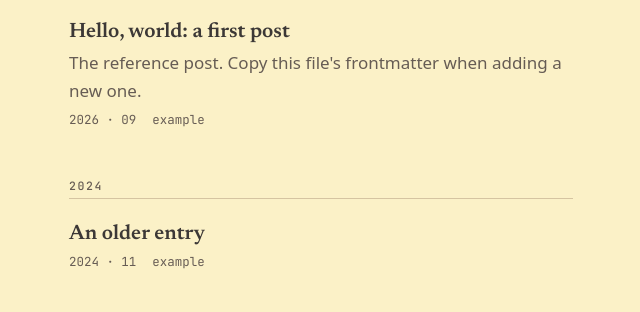
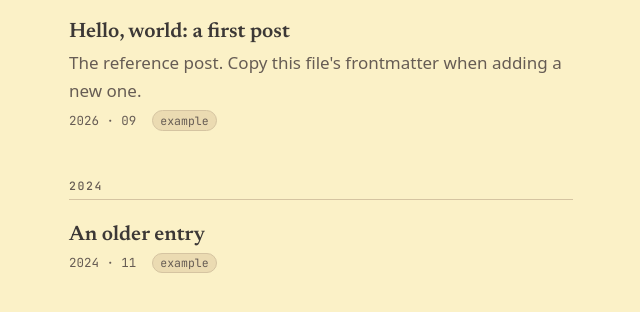
Before and after one commit to Sir-Arsewhoop/Sir-Arsewhoop.github.io, a Jekyll site: the page built from index.html, in a window 1280 px wide. Shown: the part 197-509 px from the top of the page, without its empty margins (319-959 px from the left). Built offline with Jekyll 4.4.1, drawn with Linux system fonts in a browser that asks for light colours.

Commit message:
feat: jelly chips for tags with defined-state fallbacks
Bridges eleven Jelly theme tokens, not the original nine. A default
jelly-chip paints its body on a canvas from --jelly-color-background-neutral
rather than from -surface, so leaving neutral unbridged rendered a blue-grey
pill on a gruvbox page while every assertion still passed. Caught by
inspecting the live page, not by a test; tokens.test.mjs now asserts the
bridge list stays complete.

Verified in the browser: canvas centre pixel is rgb(60,56,54) in dark and
rgb(235,219,178) in light, both exactly --bg-lift, which confirms D4
empirically. With the script tag removed the element stays undefined and
picks up the :not(:defined) rule, rendering a flat gruvbox pill with the
label still legible.

Co-Authored-By: Claude Opus 5 <noreply@anthropic.com>

```diff
--- a/_includes/head.html
+++ b/_includes/head.html
@@ -12,5 +12,7 @@
 
 <link rel="icon" href="{{ '/assets/favicon.svg' | relative_url }}" type="image/svg+xml">
 
+<script type="module" src="https://jelly-ui.com/package.js"></script>
+
 {%- seo title=false -%}
 {%- feed_meta -%}
--- a/_includes/index-list.html
+++ b/_includes/index-list.html
@@ -25,7 +25,7 @@
         <p class="meta">
           <span>{{ post.date | date: "%Y · %m" }}</span>
           {%- for tag in post.tags %}
-          <span>{{ tag }}</span>
+          <jelly-chip>{{ tag }}</jelly-chip>
           {%- endfor %}
         </p>
       </li>
--- a/_includes/post-meta.html
+++ b/_includes/post-meta.html
@@ -9,7 +9,7 @@
 <p class="meta">
   <span>{{ p.date | date: "%-d %B %Y" }}</span>
   {%- for tag in p.tags %}
-  <span>{{ tag }}</span>
+  <jelly-chip>{{ tag }}</jelly-chip>
   {%- endfor %}
   {%- if include.reading_time %}
   <span>{{ p.content | number_of_words | divided_by: 200 | plus: 1 }} min</span>
--- a/assets/css/site.css
+++ b/assets/css/site.css
@@ -263,3 +263,32 @@ img {
 .index-entry .meta {
   margin-block: 0;
 }
+
+/* --- Jelly UI ------------------------------------------------------------
+ * Jelly is loaded from its own CDN and is enhancement only. If that CDN is
+ * unreachable — or gone, years from now — the custom elements are never
+ * upgraded and stay permanently :not(:defined). These rules are what they look
+ * like in that state: flat, gruvbox, deliberate.
+ *
+ * Every Jelly element used anywhere in the site needs a rule here.
+ * test/site.test.mjs scans the built HTML and fails if one is missing.
+ * ---------------------------------------------------------------------- */
+
+jelly-chip:not(:defined) {
+  display: inline-flex;
+  align-items: center;
+  font-family: var(--font-mono);
+  font-size: 0.72rem;
+  line-height: 1;
+  padding: 0.3em 0.6em;
+  border: 1px solid var(--rule);
+  border-radius: 999px;
+  background: var(--bg-lift);
+  color: var(--ink-muted);
+}
+
+/* Until the module evaluates, an un-upgraded element would otherwise flash as
+ * unstyled inline text. Both states are styled, so there is nothing to flash. */
+jelly-chip {
+  vertical-align: baseline;
+}
--- a/assets/css/tokens.css
+++ b/assets/css/tokens.css
@@ -24,16 +24,24 @@
    * shadow boundaries, so :root is enough — no per-component wiring.
    *
    * These are var() references, not literals, so they follow the scheme
-   * automatically and need no second copy in the dark block below.            */
-  --jelly-color-background-default:   var(--bg);
-  --jelly-color-background-surface:   var(--bg-lift);
-  --jelly-color-background-muted:     var(--bg-sunk);
-  --jelly-color-background-accent:    var(--accent);
-  --jelly-color-foreground-default:   var(--ink);
-  --jelly-color-foreground-muted:     var(--ink-muted);
-  --jelly-color-foreground-on-accent: var(--on-accent);
-  --jelly-color-border-default:       var(--rule);
-  --jelly-color-border-focus:         var(--accent);
+   * automatically and need no second copy in the dark block below.
+   *
+   * Bridge every token that affects something we render. A Jelly token left
+   * unbridged keeps Jelly's own default and shows up as an off-palette blue-grey
+   * — which is what --jelly-color-background-neutral did until it was added
+   * here, because a default <jelly-chip> paints its body from `neutral`, not
+   * from `surface`. test/tokens.test.mjs asserts this list stays complete.       */
+  --jelly-color-background-default:     var(--bg);
+  --jelly-color-background-surface:     var(--bg-lift);
+  --jelly-color-background-muted:       var(--bg-sunk);
+  --jelly-color-background-neutral:     var(--bg-lift);
+  --jelly-color-background-accent:      var(--accent);
+  --jelly-color-foreground-default:     var(--ink);
+  --jelly-color-foreground-muted:       var(--ink-muted);
+  --jelly-color-foreground-on-neutral:  var(--ink);
+  --jelly-color-foreground-on-accent:   var(--on-accent);
+  --jelly-color-border-default:         var(--rule);
+  --jelly-color-border-focus:           var(--accent);
 }
 
 @media (prefers-color-scheme: dark) {
```
Also changed, not shown: test/site.test.mjs (+31 -0 lines), test/tokens.test.mjs (+28 -0 lines).
